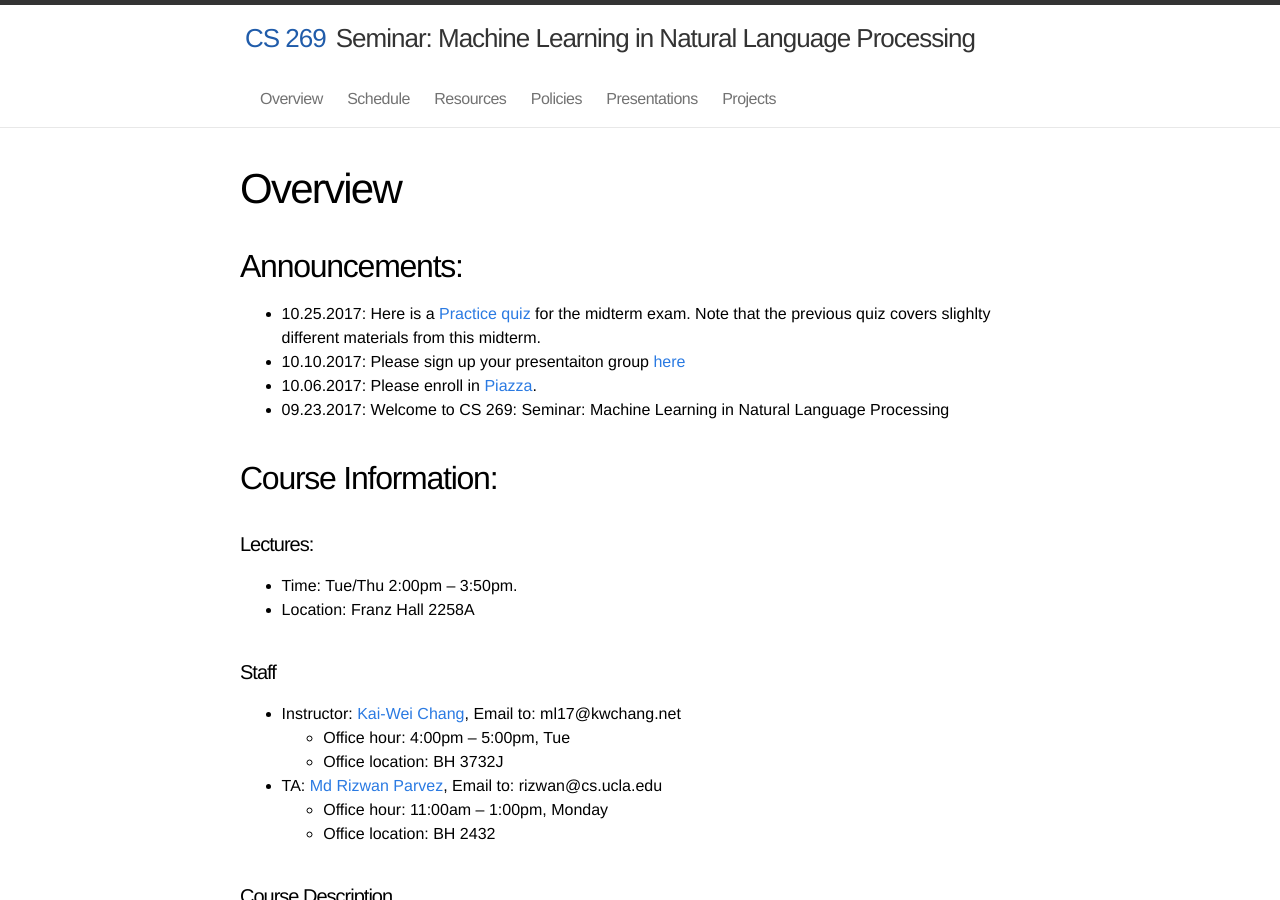
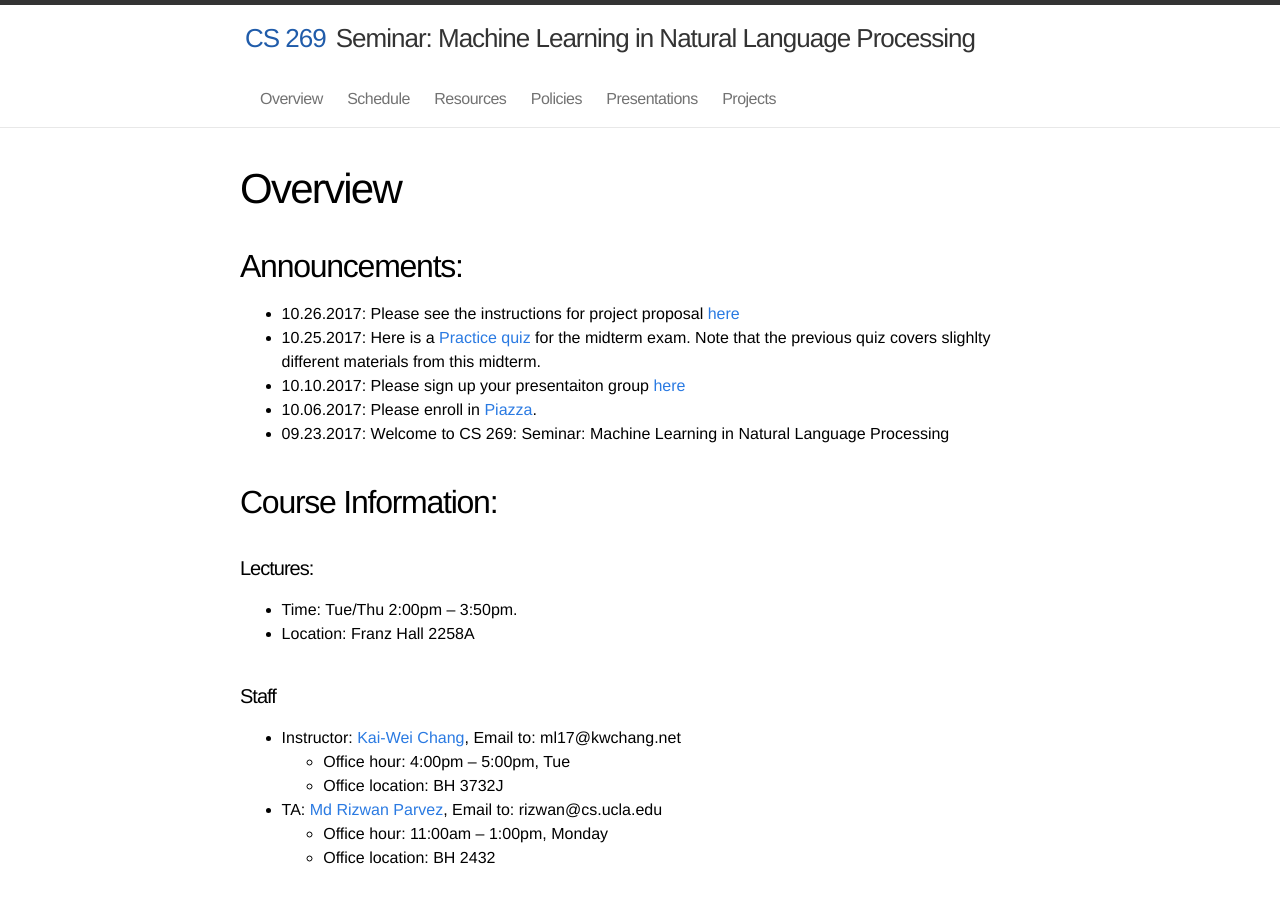
Before and after one commit to uclanlp/CS269-17, a Jekyll site: the page built from 1_overview.md, in a window 1280 px wide and 900 px high. Built offline with Jekyll 4.4.1, drawn with Linux system fonts in a browser that asks for light colours.

Commit message:
Update 1_overview.md

```diff
--- a/1_overview.md
+++ b/1_overview.md
@@ -6,6 +6,7 @@ name: 1
 ---
 
 ## Announcements:
+  * 10.26.2017: Please see the instructions for project proposal [here](https://ccle.ucla.edu/mod/assign/view.php?id=1720530)
   * 10.25.2017: Here is a [Practice quiz](practice_quiz.pdf) for the midterm exam. Note that the previous quiz covers slighlty different materials from this midterm.
   * 10.10.2017: Please sign up your presentaiton group [here](https://docs.google.com/spreadsheets/d/1w-8ocLW8GiU9rfcusHGd3aKCDU-4LPBU-RcG8btGT8w/edit?usp=sharing)
   * 10.06.2017: Please enroll in [Piazza](http://piazza.com/ucla/fall2017/cs269).
```
